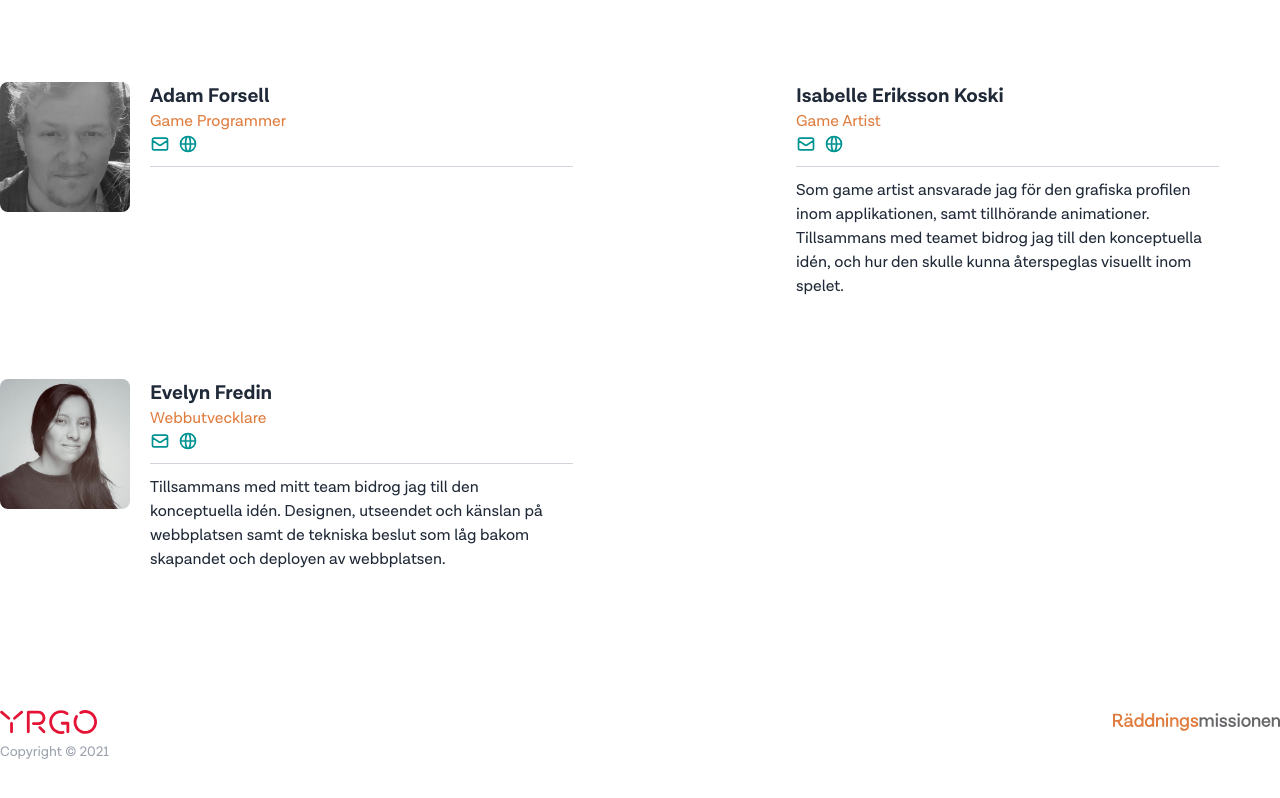
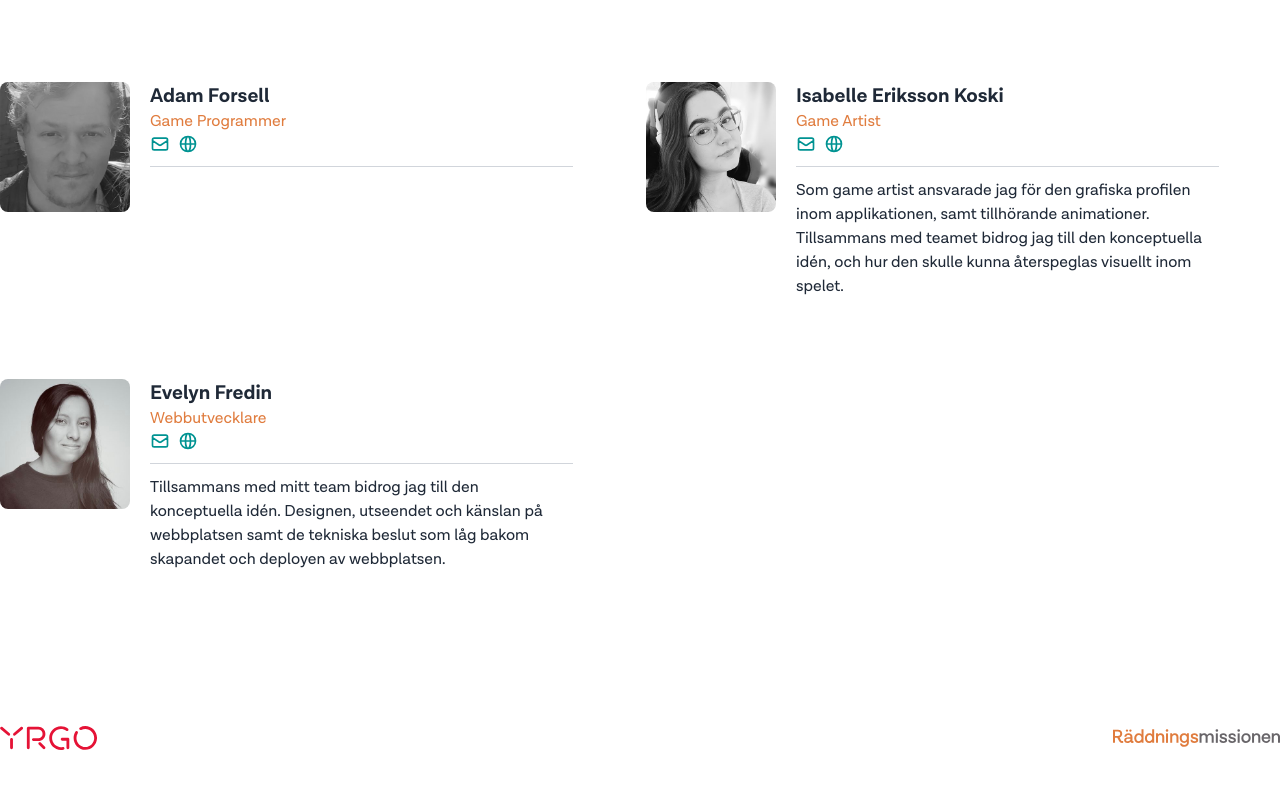
Before and after one commit to evelynfredin/sammanslaget, a Next.js app: page /about in a window 1280 px wide. Shown: the part 969-1767 px from the top of the page. Built offline with nearby package versions, Linux system fonts and the light colour scheme.

Commit message:
Added missing member picture

```diff
--- a/components/Footer.js
+++ b/components/Footer.js
@@ -3,7 +3,7 @@ import React from "react";
 
 const Footer = () => {
     return (
-        <div className="px-5 md:px-0 mb-10 mt-32 container mx-auto flex justify-between">
+        <div className="px-5 md:px-0 mb-10 mt-36 items-center container mx-auto flex md:justify-between md:items-center flex-col md:flex-row">
             <div>
                 <a href="http://yrgo.se">
                     <Image
@@ -16,7 +16,6 @@ const Footer = () => {
                         className="hover:opacity-80"
                     />
                 </a>
-                <p className="text-sm text-gray-400">Copyright © 2021</p>
             </div>
             <div>
                 <a href="https://raddningsmissionen.se/">
```
Also changed, not shown: public/team/bella.jpg.
